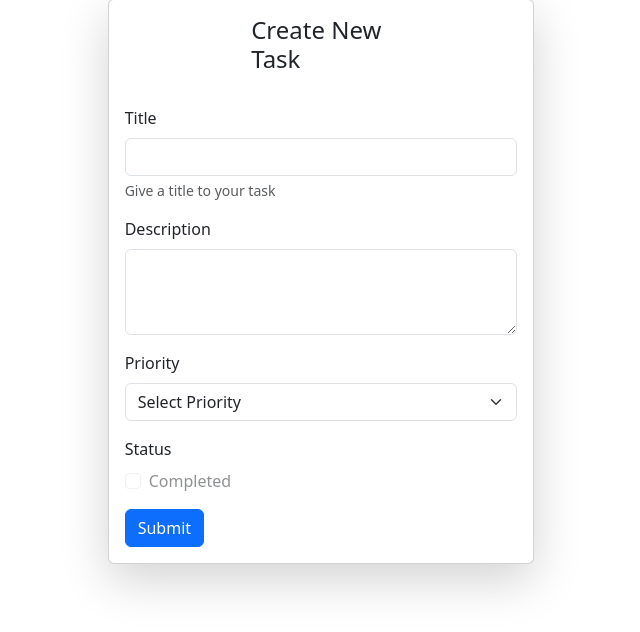
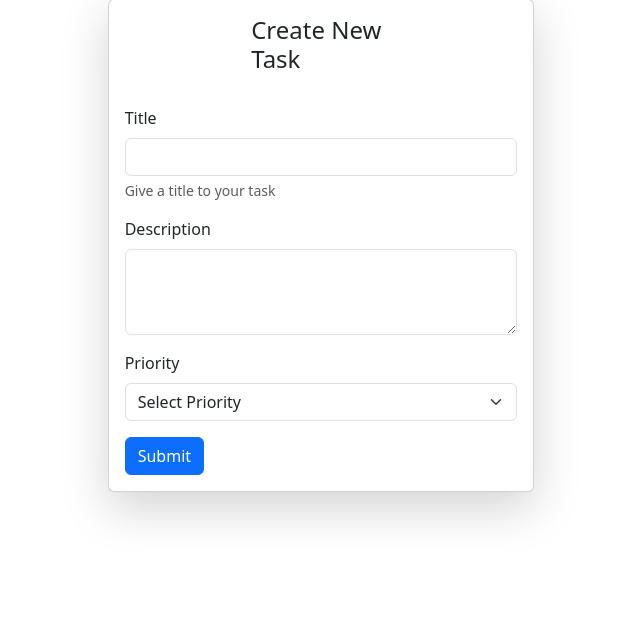
Before and after one commit to kaziiriad/django_todo_app, a Django app: page /create/ in a window 1280 px wide. Shown: the part 17-649 px from the top of the page, without its empty margins (319-959 px from the left). Run offline with Django 4.2, Linux system fonts and the light colour scheme.

Commit message:
changed redundant html on create.html file

```diff
--- a/todo_app/templates/todo_app/create.html
+++ b/todo_app/templates/todo_app/create.html
@@ -37,15 +37,6 @@
                     <option value="1">High</option>
                 </select>
             </div>
-            <div class="mb-3">
-                <label for="exampleFormControlTextarea1" class="form-label">Status</label>
-                <div class="form-check">
-                    <input class="form-check-input" type="checkbox" value="" name="status" id="flexCheckDisabled" disabled>
-                    <label class="form-check-label" for="flexCheckDisabled">
-                      Completed
-                    </label>
-                  </div>
-            </div>
 
 
             <button type="submit" class="btn btn-primary">Submit</button>
```
